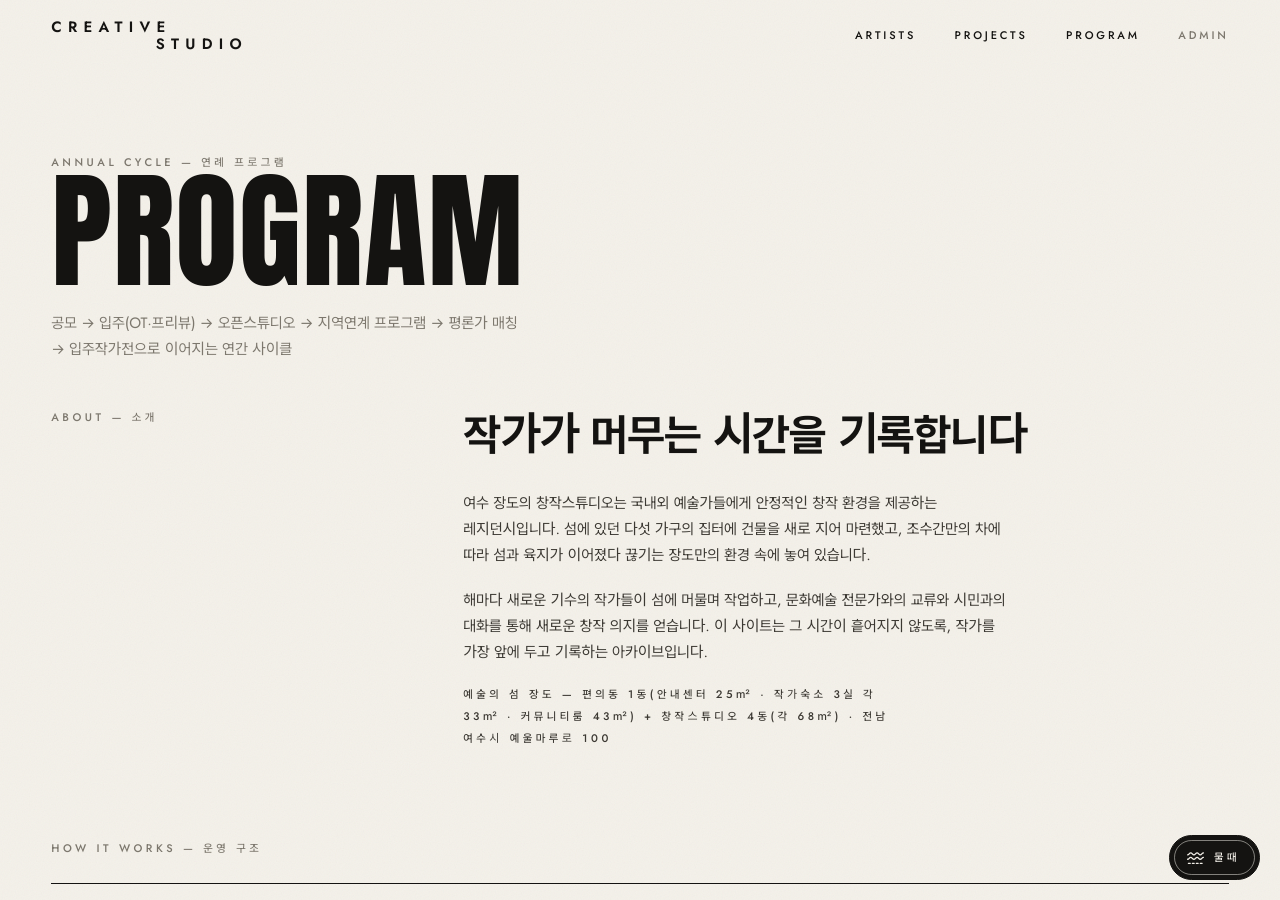
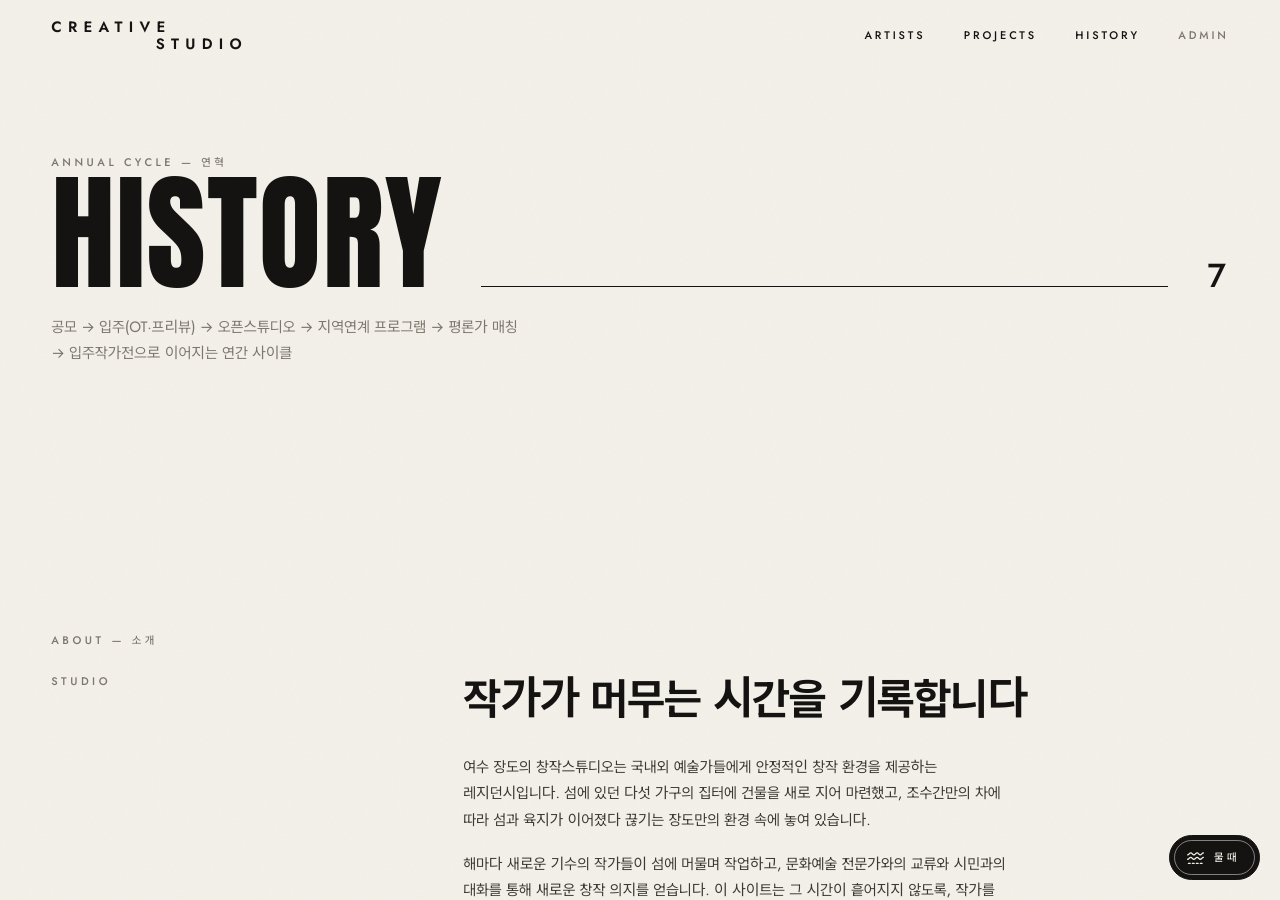
Before and after one commit to nomutefb/crstudio, a Jekyll site: the page built from program/index.html, in a window 1280 px wide and 900 px high. Built offline with Jekyll 4.4.1, drawn with Linux system fonts in a browser that asks for light colours; some web fonts are replaced.

Commit message:
feat: PROGRAM → HISTORY, 넘김·타이틀 연출을 페이지 공통 규칙으로
내비 이름
- 우상단과 모바일 메뉴의 "Program" 을 "History" 로 바꿨다. 주소는
  /program/ 그대로 둬 기존 링크가 깨지지 않게 했다.

넘김을 페이지 공통으로 일반화
- 작가 목록 전용이던 판을 마크업 표시 기반으로 바꿨다. body 에
  has-flip, 각 면에 .flip-page, 헤더+스티키 줄 아래에 걸려야 하는 면에는
  data-flip-sticky 를 붙인다. 새 화면에 같은 결을 얹을 때 JS 를 고칠
  일이 없다.

History 화면을 다른 화면과 같은 결로
- 타이틀을 아카이브 타이틀로 교체. "History — 선 — 7"(연혁 연도 수)이
  그어지고 숫자가 좌→우로 번지며 올라온다. 작가·프로젝트와 같은 연출·
  같은 리빌 규칙을 탄다.
- 소개 · 운영 구조 · 타임라인 · 레지던시를 각각 한 면으로 잡아 휠 한 번에
  한 면씩 넘어간다. 면은 화면 높이를 채우고 내용은 세로 가운데에 선다.
- 타임라인처럼 화면보다 긴 면은 먼저 그 아래끝을 보여준 뒤 다음 면으로
  넘어간다(공통 규칙).

확인 — History 에서 휠 5회로 소개→운영구조→타임라인→레지던시까지
차례로 걸리고, 작가 목록 넘김도 일반화 뒤 그대로 동작한다(휠 4회에
4기 상단 정렬·번호 볼드 4). 전 페이지 콘솔 에러 없음.

Co-Authored-By: Claude Opus 5 <noreply@anthropic.com>
Claude-Session: https://claude.ai/code/session_01PGNAsA8UVVUQYyovpyfZax

```diff
--- a/_includes/header.html
+++ b/_includes/header.html
@@ -3,7 +3,7 @@
   <nav class="site-nav">
     <a href="{{ '/artists/' | relative_url }}" {% if page.nav == 'artists' %}class="is-active"{% endif %}>Artists</a>
     <a href="{{ '/projects/' | relative_url }}" {% if page.nav == 'projects' %}class="is-active"{% endif %}>Projects</a>
-    <a class="nav-hide-m" href="{{ '/program/' | relative_url }}" {% if page.nav == 'program' %}class="is-active"{% endif %}>Program</a>
+    <a class="nav-hide-m" href="{{ '/program/' | relative_url }}" {% if page.nav == 'program' %}class="is-active"{% endif %}>History</a>
     <a class="nav-admin" href="{{ '/admin/' | relative_url }}" title="관리자">Admin</a>
     <button class="nav-burger" type="button" aria-label="메뉴 열기" data-menu-open>Menu</button>
   </nav>
@@ -15,6 +15,6 @@
   <a href="{{ '/' | relative_url }}">Home</a>
   <a href="{{ '/artists/' | relative_url }}">Artists</a>
   <a href="{{ '/projects/' | relative_url }}">Projects</a>
-  <a href="{{ '/program/' | relative_url }}">Program</a>
+  <a href="{{ '/program/' | relative_url }}">History</a>
   <a href="{{ '/admin/' | relative_url }}">Admin</a>
 </div>
--- a/artists/index.html
+++ b/artists/index.html
@@ -3,11 +3,11 @@ layout: default
 title: Artists
 nav: artists
 permalink: /artists/
-body_class: artists-index
+body_class: artists-index has-flip
 ---
 {% assign cohorts = site.artists | map: "cohort" | uniq | sort | reverse %}
 
-<section class="page-hero wrap">
+<section class="page-hero wrap flip-page">
   <p class="label label--muted reveal">RESIDENCY ARCHIVE</p>
   <h1 class="archive-title display reveal">
     <span class="at-word">Artists</span>
@@ -29,7 +29,7 @@ body_class: artists-index
   {% for c in cohorts %}
   {% assign group = site.artists | where: "cohort", c | sort: "ename" %}
   {% assign sample = group | first %}
-  <div class="cohort-group" id="cohort-{{ c }}" data-cohort-group>
+  <div class="cohort-group flip-page" id="cohort-{{ c }}" data-cohort-group data-flip-sticky>
     <div class="cohort-head reveal">
       <span class="cohort-year">{{ sample.year }}<span class="cohort-no">({{ c }}기)</span></span>
     </div>
--- a/assets/css/main.css
+++ b/assets/css/main.css
@@ -1704,11 +1704,11 @@ html.js.gsap-on .reveal { transition: none; }
 /* 기수 한 묶음이 한 화면을 차지하게 — 휠 한 번에 한 기수로 넘어가는
    플립과 짝이다. 행 여백은 화면 높이에 맞춰 조여 6인 기수까지 들어온다. */
 @media (min-width: 901px) {
-  body.artists-index .cohort-group {
+  body.has-flip .cohort-group {
     min-height: calc(100svh - var(--head-h-sm) - var(--cohort-nav-h));
   }
 
-  body.artists-index .artist-row { padding: clamp(8px, 1.9vh, 26px) 0; }
+  body.has-flip .artist-row { padding: clamp(8px, 1.9vh, 26px) 0; }
 }
 
 /* 폭이 모자라면 오른쪽부터 덜어낸다 — 대표 작품이 먼저, 작가 사진이 그 다음.
@@ -1832,3 +1832,22 @@ body.tide-open .to-top { visibility: hidden; }
 @media (max-width: 900px) {
   .pj-feature { margin-top: clamp(24px, 4vh, 40px); }
 }
+
+/* ── history — 다른 화면과 같은 결로 한 면씩 넘긴다 ── */
+
+.hs-page {
+  padding-top: clamp(20px, 4vh, 48px);
+  padding-bottom: clamp(24px, 4vh, 56px);
+}
+
+.hs-label { margin-bottom: clamp(14px, 2.4vh, 26px); }
+
+@media (min-width: 901px) {
+  body.has-flip .hs-page,
+  body.has-flip .band.flip-page {
+    min-height: calc(100svh - var(--head-h-sm));
+    display: flex;
+    flex-direction: column;
+    justify-content: center;
+  }
+}
--- a/assets/js/main.js
+++ b/assets/js/main.js
@@ -107,7 +107,7 @@
   /* ── 기수 플립 — 휠 한 번에 한 기수 ──────────
      홈의 페이지 넘김과 같은 방식(제스처 1회 = 1면, 0.9s power2.inOut).
      화면보다 긴 기수는 첫 휠이 그 아래끝까지 데려다 놓고, 다음 휠에 넘어간다. */
-  var cohortFlip = document.body.classList.contains("artists-index") &&
+  var cohortFlip = document.body.classList.contains("has-flip") &&
                    window.matchMedia("(min-width: 901px)").matches;
 
   if (cohortFlip && hasGsap && !reduced) {
@@ -123,14 +123,14 @@
     };
 
     var fPages = Array.prototype.slice.call(
-      document.querySelectorAll(".page-hero, .cohort-group, .site-foot")
+      document.querySelectorAll(".flip-page, .site-foot")
     );
 
+    /* data-flip-sticky 가 붙은 면은 헤더 + 스티키 줄 아래에 걸린다 */
     var fTop = function (el) {
+      if (el.classList.contains("page-hero")) return 0;
       var y = el.getBoundingClientRect().top + window.scrollY;
-      if (el.classList.contains("page-hero")) return 0;
-      if (el.classList.contains("cohort-group")) return Math.max(0, y - stickyH());
-      return y;
+      return Math.max(0, y - (el.hasAttribute("data-flip-sticky") ? stickyH() : 0));
     };
 
     var maxY = function () {
--- a/program/index.html
+++ b/program/index.html
@@ -1,20 +1,27 @@
 ---
 layout: default
-title: Program
+title: History
 nav: program
 permalink: /program/
+body_class: has-flip
 ---
 {% assign s = site.data.settings %}
+{% assign years = site.data.program.years %}
 
-<section class="page-hero wrap">
-  <p class="label label--muted reveal">ANNUAL CYCLE — 연례 프로그램</p>
-  <h1 class="section-title display reveal" style="font-size:clamp(48px,10vw,140px)">Program</h1>
+<section class="page-hero wrap flip-page">
+  <p class="label label--muted reveal">ANNUAL CYCLE — 연혁</p>
+  <h1 class="archive-title display reveal">
+    <span class="at-word">History</span>
+    <span class="at-rule" aria-hidden="true"></span>
+    <span class="at-count">{{ years | size }}</span>
+  </h1>
   <p class="desc reveal">{{ site.data.program.note }}</p>
 </section>
 
-<section class="wrap" style="padding-bottom:clamp(48px,8vh,90px)">
+<section class="wrap flip-page hs-page">
+  <p class="label label--muted reveal hs-label">{{ s.intro.label }}</p>
   <div class="intro-grid">
-    <p class="intro-label label label--muted reveal">{{ s.intro.label }}</p>
+    <p class="intro-label label label--muted reveal">STUDIO</p>
     <div class="intro-body reveal">
       <h2 class="intro-heading">{{ s.intro.heading }}</h2>
       {% for p in s.intro.paragraphs %}<p>{{ p }}</p>{% endfor %}
@@ -23,8 +30,8 @@ permalink: /program/
   </div>
 </section>
 
-<section class="wrap" style="padding-bottom:clamp(48px,8vh,90px)">
-  <p class="label label--muted reveal" style="margin-bottom:24px">HOW IT WORKS — 운영 구조</p>
+<section class="wrap flip-page hs-page">
+  <p class="label label--muted reveal hs-label">HOW IT WORKS — 운영 구조</p>
   <div class="acc reveal">
     {% for pr in s.program %}
     <details {% if forloop.first %}open{% endif %}>
@@ -35,15 +42,15 @@ permalink: /program/
   </div>
 </section>
 
-<section class="wrap" id="timeline" style="padding-bottom:clamp(72px,12vh,140px)">
-  <p class="label label--muted reveal" style="margin-bottom:24px">TIMELINE — 연도별 흐름 (1–12월)</p>
+<section class="wrap flip-page hs-page" id="timeline">
+  <p class="label label--muted reveal hs-label">TIMELINE — 연도별 흐름 (1–12월)</p>
   <div class="reveal">
     {% include program-gantt.html %}
   </div>
-  <p class="label label--muted reveal" style="margin-top:28px">자료 기준 — GS칼텍스 예울마루 창작스튜디오 아카이브. 세부 일정은 관리자에서 계속 보완됩니다.</p>
+  <p class="label label--muted reveal" style="margin-top:22px">자료 기준 — GS칼텍스 예울마루 창작스튜디오 아카이브. 세부 일정은 관리자에서 계속 보완됩니다.</p>
 </section>
 
-<section class="band" id="residency">
+<section class="band flip-page" id="residency">
   <div class="wrap">
     <div class="section-head reveal">
       <h2 class="section-title display">Residency</h2>
```
